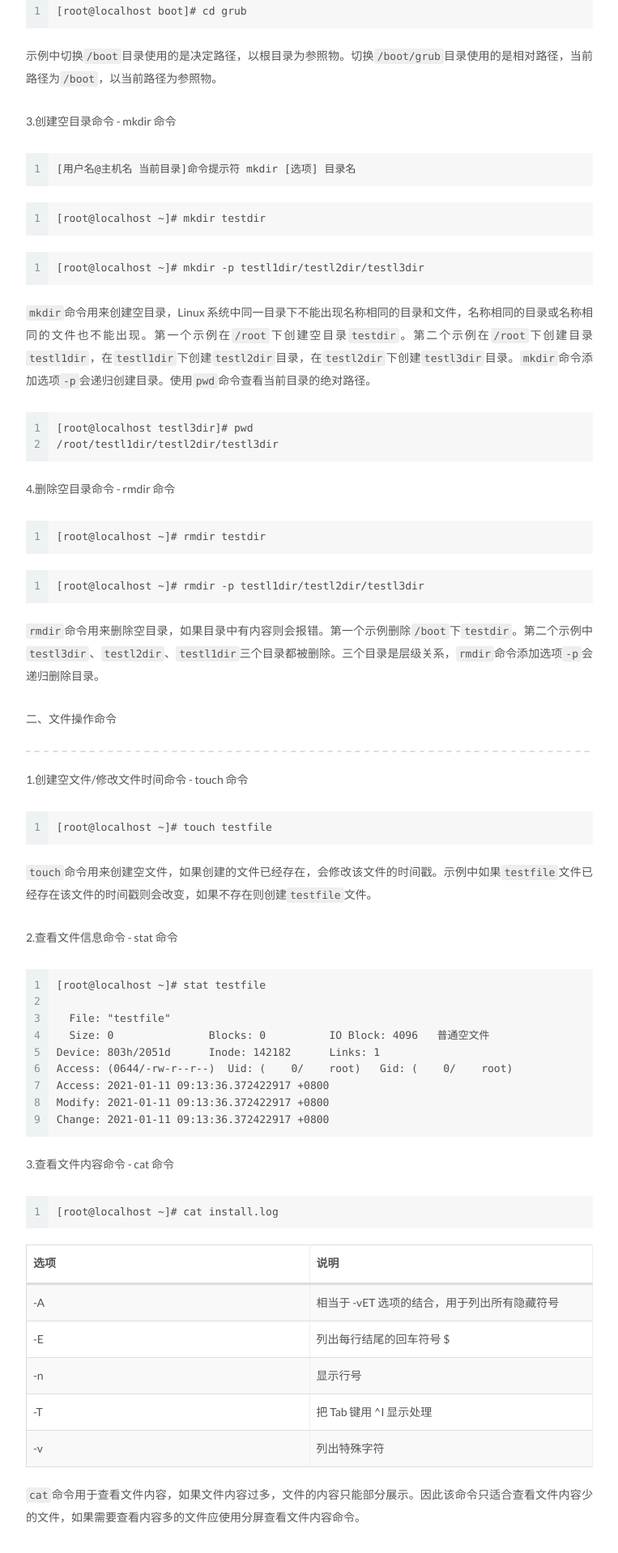
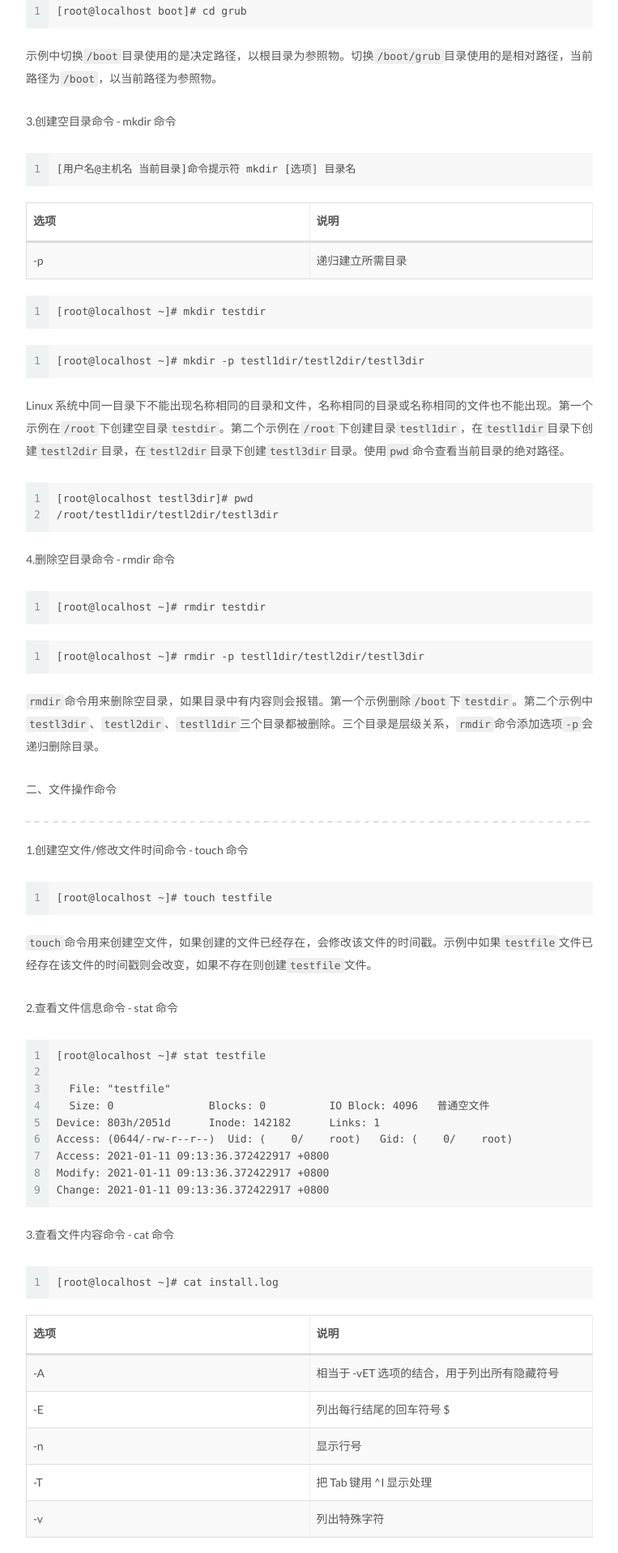
Before and after one commit to chuyibo/chuyibo.github.io, a Jekyll site: the page built from _posts/2021-01-07-Linux 基础命令(二).md, in a window 1280 px wide. Shown: the part 2613-4531 px from the top of the page at 81% size, without its empty margins (258-1021 px from the left). Built offline with Jekyll 4.4.1, drawn with Linux system fonts in a browser that asks for light colours.

Commit message:
2021/01/12

````diff
--- a/_posts/2021-01-07-Linux 基础命令(二).md
+++ b/_posts/2021-01-07-Linux 基础命令(二).md
@@ -104,6 +104,10 @@ drwxr-xr-x. 3 root root 4.0K 1月   8 00:39 efi
 [用户名@主机名 当前目录]命令提示符 mkdir [选项] 目录名
 ```
 
+| 选项 | 说明             |
+| ---- | ---------------- |
+| -p   | 递归建立所需目录 |
+
 ```
 [root@localhost ~]# mkdir testdir
 ```
@@ -112,7 +116,7 @@ drwxr-xr-x. 3 root root 4.0K 1月   8 00:39 efi
 [root@localhost ~]# mkdir -p testl1dir/testl2dir/testl3dir
 ```
 
-`mkdir`命令用来创建空目录，Linux 系统中同一目录下不能出现名称相同的目录和文件，名称相同的目录或名称相同的文件也不能出现。第一个示例在`/root`下创建空目录`testdir`。第二个示例在`/root`下创建目录`testl1dir`，在`testl1dir`下创建`testl2dir`目录，在`testl2dir`下创建`testl3dir`目录。`mkdir`命令添加选项`-p`会递归创建目录。使用`pwd`命令查看当前目录的绝对路径。
+Linux 系统中同一目录下不能出现名称相同的目录和文件，名称相同的目录或名称相同的文件也不能出现。第一个示例在`/root`下创建空目录`testdir`。第二个示例在`/root`下创建目录`testl1dir`，在`testl1dir`目录下创建`testl2dir`目录，在`testl2dir`目录下创建`testl3dir`目录。使用`pwd`命令查看当前目录的绝对路径。
 
 ```
 [root@localhost testl3dir]# pwd
````
